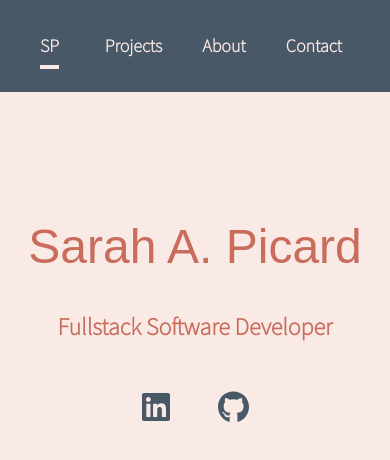
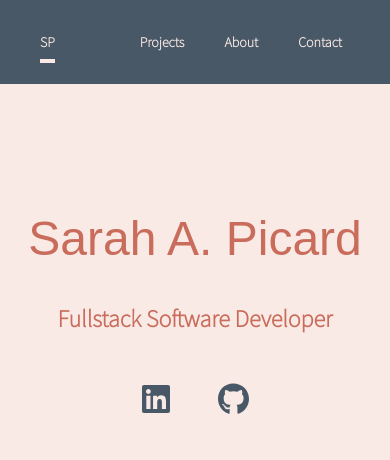
Before and after one commit to sarahpicard/portfolio, a React (Create React App) app: page / in a window 390 px wide. Shown: the top 460 px of the page. Built offline with nearby package versions, Linux system fonts and the light colour scheme; a web font is replaced by a local one.

Commit message:
adjust nav sizing and favicon

```diff
--- a/public/index.html
+++ b/public/index.html
@@ -2,7 +2,7 @@
 <html lang="en">
   <head>
     <meta charset="utf-8" />
-    <link rel="icon" href="%PUBLIC_URL%/favicon.ico" />
+    <link rel="icon" href="https://i.imgur.com/E1TrldD.jpg" />
     <meta name="viewport" content="width=device-width, initial-scale=1" />
     <meta name="theme-color" content="#000000" />
     <meta
@@ -27,7 +27,7 @@
       work correctly both with client-side routing and a non-root public URL.
       Learn how to configure a non-root public URL by running `npm run build`.
     -->
-    <title>React App</title>
+    <title>Sarah Picard</title>
   </head>
   <body>
     <noscript>You need to enable JavaScript to run this app.</noscript>
--- a/src/components/nav/Nav.jsx
+++ b/src/components/nav/Nav.jsx
@@ -4,7 +4,7 @@ import './Navbar.css'
 
 const Nav = () => {
   return (
-    <div className="flex justify-end pr-12 py-8 text-lg nav-bar-total sm:text-2xl lg: text-3xl">
+    <div className="flex justify-end pr-12 py-8 text-sm nav-bar-total sm:text-2xl lg: text-3xl">
       <div className="pl-10 mr-auto">
         <NavLink to='/' activeClassName='active'>SP</NavLink>
       </div>
```
Also changed, not shown: 1 other file (tests, documents, lock files or other folders).
